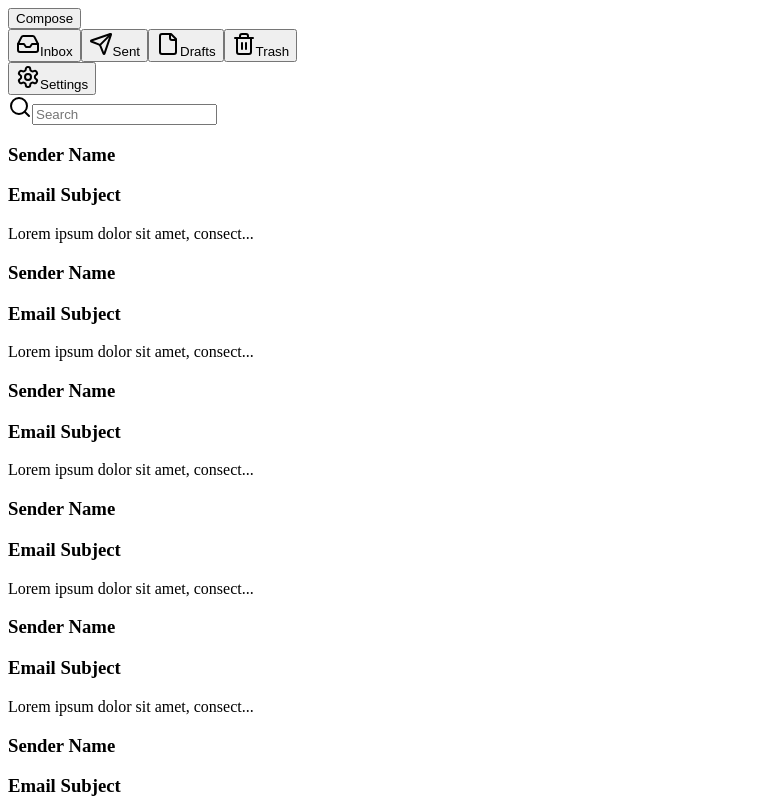
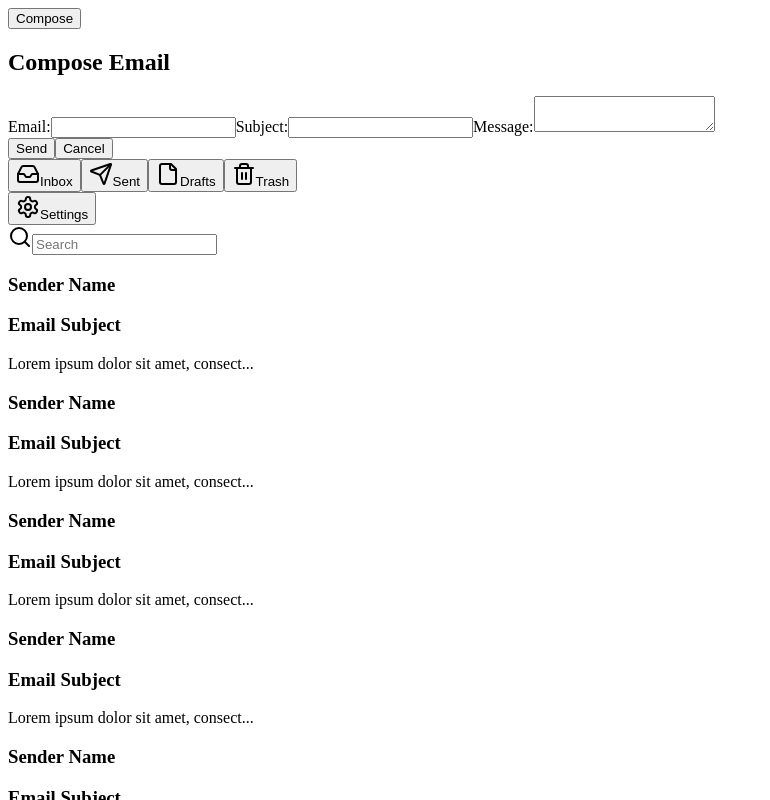
Before and after one commit to raphaelsanchez0/hear-mail, a Next.js app: page /email in a window 1280 px wide. Both pictures are taken after a click on the button "Compose". Shown: the top 800 px of the page, without its empty margins (0-770 px from the left). Built offline with nearby package versions, Linux system fonts and the light colour scheme.

Commit message:
added compose functionality (NOT clean)

```diff
--- a/app/api/sendEmail/route.ts
+++ b/app/api/sendEmail/route.ts
@@ -3,30 +3,28 @@ import nodemailer from 'nodemailer';
 
 export async function POST(req: NextRequest) {
   try {
-    // Extract data from the request body
     const { email, subject, message } = await req.json();
 
-    // Set up the Nodemailer transporter with Gmail credentials (without environment variables)
+    // Set up the Nodemailer transport with Gmail
     const transporter = nodemailer.createTransport({
       service: 'gmail',
       auth: {
-        user: 'your-email@gmail.com', // Replace with your Gmail address
-        pass: 'your-app-password',    // Replace with your Gmail App password (see below)
+        user: 'your-email@gmail.com',  // Your Gmail address
+        pass: 'your-app-password',     // Your Gmail App Password
       },
     });
 
-    // Configure the email options
+    // Email options
     const mailOptions = {
-      from: 'your-email@gmail.com',  // Sender's email address
-      to: email,                     // Receiver's email address
-      subject: subject,              // Subject of the email
-      text: message,                 // Message body
+      from: 'your-email@gmail.com',
+      to: email,
+      subject: subject,
+      text: message,
     };
 
     // Send the email
     const info = await transporter.sendMail(mailOptions);
 
-    // Return a success response
     return NextResponse.json({ message: 'Email sent successfully!', info });
   } catch (error) {
     console.error('Error sending email:', error);
--- /dev/null
+++ b/components/compose-email/ComposeEmailModal.tsx
@@ -0,0 +1,82 @@
+import React, { useState } from "react";
+import { Button } from "../ui/button";
+import { Input } from "../ui/input";
+import { Label } from "../ui/label";
+
+interface ComposeEmailModalProps {
+  onClose: () => void;
+}
+
+export default function ComposeEmailModal({ onClose }: ComposeEmailModalProps) {
+  const [recipientEmail, setRecipientEmail] = useState("");
+  const [subject, setSubject] = useState("");
+  const [message, setMessage] = useState("");
+  const [responseMessage, setResponseMessage] = useState("");
+
+  const handleSendEmail = async (e: React.FormEvent) => {
+    e.preventDefault();
+
+    try {
+      const res = await fetch("/api/sendEmail", {
+        method: "POST",
+        headers: {
+          "Content-Type": "application/json",
+        },
+        body: JSON.stringify({
+          email: recipientEmail,
+          subject: subject,
+          message: message,
+        }),
+      });
+
+      const result = await res.json();
+      setResponseMessage(result.message);
+      if (result.message === "Email sent successfully!") {
+        onClose(); // Close the modal when email is sent successfully
+      }
+    } catch (error) {
+      console.error("Error sending email:", error);
+      setResponseMessage("Failed to send email");
+    }
+  };
+
+  return (
+    <div className="fixed inset-0 bg-black bg-opacity-50 flex justify-center items-center">
+      <div className="bg-white p-6 rounded shadow-lg max-w-lg w-full">
+        <h2 className="text-xl mb-4">Compose Email</h2>
+        <form onSubmit={handleSendEmail}>
+          <Label>Email:</Label>
+          <Input
+            type="email"
+            value={recipientEmail}
+            onChange={(e) => setRecipientEmail(e.target.value)}
+            required
+          />
+          <Label>Subject:</Label>
+          <Input
+            type="text"
+            value={subject}
+            onChange={(e) => setSubject(e.target.value)}
+            required
+          />
+          <Label>Message:</Label>
+          <textarea
+            className="w-full h-32 border border-gray-300 rounded p-2 mt-2"
+            value={message}
+            onChange={(e) => setMessage(e.target.value)}
+            required
+          ></textarea>
+          <div className="flex justify-end mt-4">
+            <Button type="submit" className="mr-2">
+              Send
+            </Button>
+            <Button onClick={onClose} variant="outline">
+              Cancel
+            </Button>
+          </div>
+        </form>
+        {responseMessage && <p className="mt-4">{responseMessage}</p>}
+      </div>
+    </div>
+  );
+}
--- a/components/sidebar/Sidebar.tsx
+++ b/components/sidebar/Sidebar.tsx
@@ -1,12 +1,26 @@
-import React from "react";
+import React, { useState } from "react";
 import { Button } from "../ui/button";
 import NavButton from "../nav-button/NavButton";
 import { Inbox, Send, Settings, Trash2, File } from "lucide-react";
+import ComposeEmailModal from "../compose-email/ComposeEmailModal";
 
 export default function Sidebar() {
+  const [isComposeOpen, setComposeOpen] = useState(false);
+
+  const handleComposeClick = () => {
+    setComposeOpen(true);
+  };
+
   return (
     <div className="w-44 bg-muted p-4 flex flex-col">
-      <Button className="w-full mb-4">Compose</Button>
+      {/* Compose button opens the compose modal */}
+      <Button className="w-full mb-4" onClick={handleComposeClick}>
+        Compose
+      </Button>
+
+      {/* Modal for composing email */}
+      {isComposeOpen && <ComposeEmailModal onClose={() => setComposeOpen(false)} />}
+
       <nav className="space-y-2 flex flex-col h-full justify-between">
         <div>
           <NavButton name="Inbox" icon={<Inbox className="mr-2 h-4 w-4" />} />
```
